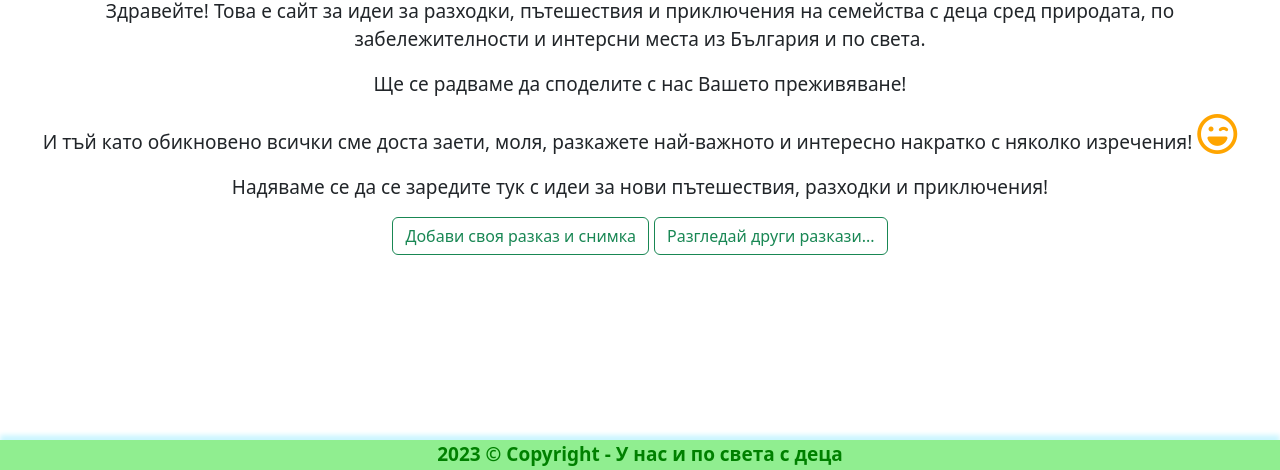
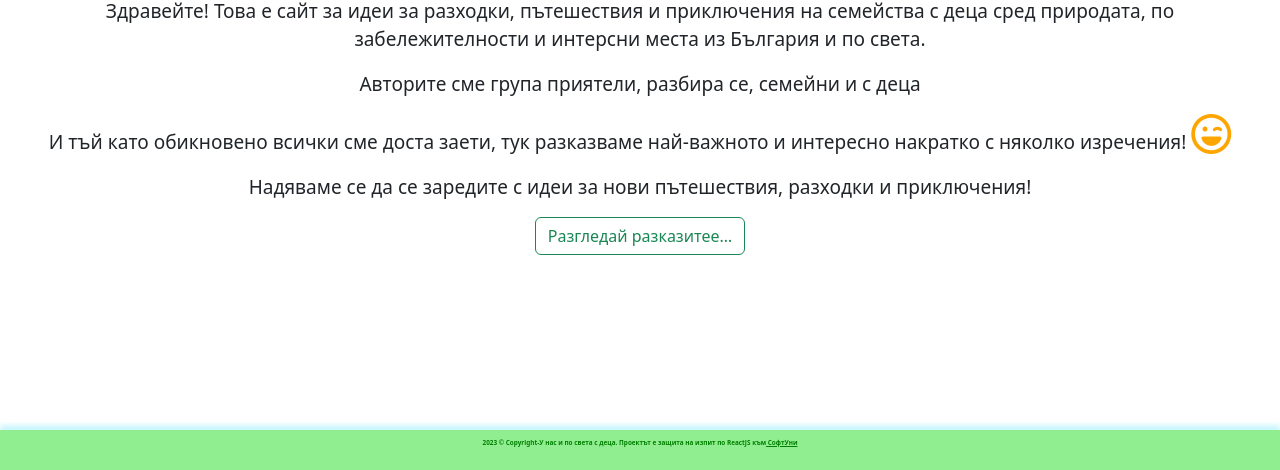
Before and after one commit to NinaNikolova/unasiposvetasdeca, a React (Create React App) app in the folder client/: page / in a window 1280 px wide. Shown: the part 330-800 px from the top of the page. Built offline with nearby package versions, Linux system fonts and the light colour scheme; no server answers.

Commit message:
some bugs was fixed

```diff
--- a/client/src/components/Catalog/Story/Story.js
+++ b/client/src/components/Catalog/Story/Story.js
@@ -20,8 +20,9 @@ export const Story = ({
                 <Card.Img variant="top" src={img} />
 
                 <Card.Body>
-                    <Card.Title>{title}</Card.Title>
-                    <Card.Subtitle className="mb-2 text-muted">{email}</Card.Subtitle>
+
+                    <Card.Title style={{ color: 'green' }}>{title}</Card.Title>
+
                     <Card.Text>{description.slice(0, description.indexOf('. '))}...</Card.Text>
                     <Link to={`/catalog/${_id}`}>
                     <Button variant="success">Прочети повече...</Button>
--- a/client/src/components/Catalog/dashboard.css
+++ b/client/src/components/Catalog/dashboard.css
@@ -23,7 +23,7 @@
 
 #dashboard  .cardLi .card{
   padding: 10px;
-    min-height: 560px;
+    height: 700px;
     margin: 20px auto;
     background-color: white;
     border-radius: 10px;
--- a/client/src/components/Create/Create.js
+++ b/client/src/components/Create/Create.js
@@ -14,12 +14,12 @@ export const Create = () => {
 	const [description, setDescription] = useState("");
 	const [imageFile, setImageFile] = useState(null);
 	const [img, setImageUrl] = useState("");
-	const [route, setRoute] = useState("");
+	// const [route, setRoute] = useState("");
 	const [duration, setDuration] = useState("");
 	const [placesToEat, setPlacesToEat] = useState("");
 
 
-	const handleNameChange = (e) => {
+	const handleTitleChange = (e) => {
 		setTitle(e.target.value);
 	};
 
@@ -33,9 +33,9 @@ export const Create = () => {
 	const handleDurationChange = (e) => {
 		setDuration(e.target.value);
 	};
-	const handleRouteChange = (e) => {
-		setRoute(e.target.value);
-	};
+	// const handleRouteChange = (e) => {
+	// 	setRoute(e.target.value);
+	// };
 	const handlePlacesToEatChange = (e) => {
 		setPlacesToEat(e.target.value);
 	};
@@ -61,8 +61,10 @@ export const Create = () => {
 		setTitle("");
 		setDescription("");
 		setImageFile(null);
-		setRoute("");
 		setDuration("");
+
+		// setRoute("");
+
 		setPlacesToEat("");
 	}
 
@@ -87,7 +89,7 @@ export const Create = () => {
 							type="text"
 							id="title"
 							value={title}
-							onChange={handleNameChange}
+							onChange={handleTitleChange}
 						/>
 					</div>
 					<div>
@@ -108,7 +110,7 @@ export const Create = () => {
 						/>
 					</div>
 					<div>
-						<label htmlFor="duration">Времетраене:</label>
+						<label htmlFor="duration">Времетраене и маршрут:</label>
 						<input
 							type="text"
 							size="100"
@@ -117,7 +119,7 @@ export const Create = () => {
 							onChange={handleDurationChange}
 						/>
 					</div>
-					<div>
+					{/* <div>
 						<label htmlFor="route">Mаршрут:</label>
 						<input
 							type="text"
@@ -126,9 +128,9 @@ export const Create = () => {
 							value={route}
 							onChange={handleRouteChange}
 						/>
-					</div>
+					</div> */}
 					<div>
-						<label htmlFor="placesToEat">Места за хранене:</label>
+						<label htmlFor="placesToEat">Препоръчвам места за хранене:</label>
 						<input
 							type="text"
 							size="100"
--- a/client/src/components/Footer/Footer.js
+++ b/client/src/components/Footer/Footer.js
@@ -1,8 +1,9 @@
 import './Footer.module.css'
+import { Link } from 'react-router-dom';
 export const Footer = () => {
     return (
-        <footer id="site-footer">
-            <p>2023 © Copyright - У нас и по света с деца</p>
+        <footer id="site-footer" >
+               <p style={{ fontSize: "0.4rem" }}>2023 &copy; Copyright-У нас и по света с деца. Проектът е защита нa изпит по ReactJS към<Link to="https://softuni.bg/" target="_blank" style={{ color: 'green' }}> СофтУни</Link></p>
         </footer>
     )
 }
--- a/client/src/components/Footer/Footer.module.css
+++ b/client/src/components/Footer/Footer.module.css
@@ -1,13 +1,14 @@
 footer {
     background-color: lightgreen;
+
     color: green;
     font-weight: bolder;
     text-align: center;
-      padding-bottom: 15px;
+      padding: 8px;
     position: fixed;
     bottom: 0;
     left: 0;
     width: 100%;
-    height: 30px;
+    max-height: 40px;
     box-shadow: 0 -5px 5px #CBF6FF;
   }
--- a/client/src/components/Header/Nav.js
+++ b/client/src/components/Header/Nav.js
@@ -1,5 +1,4 @@
 import { useContext } from 'react'
-import { NavLink} from 'react-router-dom'
 import logo from "./logo.jfif";
 import Container from 'react-bootstrap/Container';
 import {Nav} from 'react-bootstrap';
@@ -26,10 +25,12 @@ export const MyNavbar = () => {
         <Navbar bg="ligth" expand="xxl">
 
             <Container fluid>
-            <Nav.Link style={location.pathname === '/' ? activeStyle : {}} as={Link} to="/" active={location.pathname === '/'} > <Figure>
+            <Nav.Link style={location.pathname === '/' ? activeStyle : {}} as={Link} to="/" active={location.pathname === '/'} >
+                <Figure>
                     <Figure.Image
                         width={160}
                         height={80}
+
                         alt="logo"
                         src={logo}
                     />
--- a/client/src/components/Home/Home.js
+++ b/client/src/components/Home/Home.js
@@ -2,28 +2,36 @@ import './Home.module.css'
 import Button from 'react-bootstrap/Button';
 import UncontrolledExample from './Slider/Slider';
 import { useStoryContext } from '../../contexts/StoryContext';
+import { useAuthContext } from '../../contexts/AuthContext';
 
 export const Home = () => {
     const {stories} =useStoryContext()
+    const { isAuthenticated} = useAuthContext();
+
   return (
-
-
     <section id="home">
       <h1>Кратки разкази "У нас и по света с деца"</h1>
 
       <UncontrolledExample stories={stories}/>
 
       <p>Здравейте! Това е сайт за идеи за разходки, пътешествия и приключения на семейства с деца сред природата, по забележителности и интерсни места из България и по света.</p>
-
-      <p> Ще се радваме да споделите с нас Вашето преживяване!</p>
-      <p>И тъй като обикновено всички сме доста заети, моля, разкажете най-важното и интересно накратко с няколко изречения! <i style={{ fontSize: '40px', color: 'orange' }} className="fa-regular fa-face-laugh-wink"></i></p>
-      <p>Надяваме се да се заредите тук с идеи за нови пътешествия, разходки и приключения!</p>
+      <p></p>
+      <p> Авторите сме група приятели, разбира се, семейни и с деца</p>
+      <p>И тъй като обикновено всички сме доста заети, тук разказваме най-важното и интересно накратко с няколко изречения! <i style={{ fontSize: '40px', color: 'orange' }} className="fa-regular fa-face-laugh-wink"></i></p>
+      <p>Надяваме се да се заредите с идеи за нови пътешествия, разходки и приключения!</p>
 
       <div>
-        <Button className="landing-text" href="/create" variant="outline-success">Добави своя разказ и снимка</Button>{' '}
+        {isAuthenticated === true ?
+          <>
+            <Button className="landing-text" href="/create" variant="outline-success">Добави своя разказ и снимка</Button>{' '}
+            <Button className="landing-text" href="/catalog" variant="outline-success">Разгледай разказитe&hellip;</Button>{' '}
+          </>
+          :
+          <Button className="landing-text" href="/catalog" variant="outline-success">Разгледай разказитеe&hellip;</Button>
+        }
 
-        <Button className="landing-text" href="/catalog" variant="outline-success">Разгледай други разкази...</Button>{' '}
       </div>
+      <br />
     </section>
   )
 }
--- a/client/src/components/Home/Home.module.css
+++ b/client/src/components/Home/Home.module.css
@@ -1,5 +1,5 @@
 #root #main #home {
-  margin-top: 50px;
+  margin-block: 50px;
   display: flex;
   justify-content: center;
   justify-items: center;
@@ -10,6 +10,7 @@
   margin: auto;
   height: 100%;
   width: 100%;
+
   background-color: transparent;
   margin-block: 10px;
 }
--- a/client/src/components/StoryDetails/StoryDetails.js
+++ b/client/src/components/StoryDetails/StoryDetails.js
@@ -1,6 +1,6 @@
 import './StoryDetails.module.css'
 import { useEffect, useState } from "react";
-import { useParams, Link, useNavigate } from "react-router-dom";
+import { useParams, useNavigate } from "react-router-dom";
 import Button from 'react-bootstrap/Button';
 import Figure from 'react-bootstrap/Figure';
 
@@ -12,10 +12,8 @@ import { useStoryContext } from '../../contexts/StoryContext';
 
 
 export const StoryDetails = () => {
-    const { storyDelete, stories } = useStoryContext()
-console.log(stories)
-    const { userId, isAuthenticated, email } = useAuthContext()
-    console.log(userId, email)
+    const { storyDelete } = useStoryContext()
+    const { userId } = useAuthContext()
     const { storyId } = useParams();
     const [story, setStory] = useState({})
 
@@ -28,7 +26,7 @@ console.log(stories)
             .then(result => {
                 setStory(result);
             })
-    }, [])
+    }, [storyId])
 
 console.log(story)
 
@@ -66,14 +64,14 @@ console.log(story)
 
 
                 <div className="info-wrapper">
+
                     <h6><strong><i className="fa-solid fa-user-pen"></i> Автор: </strong></h6>
                     <p>{story.email}</p>
                     <h6><strong><i className="fa-solid fa-book-open-reader"></i> Твоя кратък разказ: </strong></h6>
                     <p>{story.description}</p>
-                    <h6><strong><i className="fa-regular fa-clock"></i> Времетраене: </strong></h6>
+                    <h6><strong><i className="fa-regular fa-clock"></i> Времетраене и марщрут/как се стига до там: </strong></h6>
                     <p>{story.duration}</p>
-                    <h6><strong><i className="fa-solid fa-route"></i> Маршрут и как се стига до там: </strong></h6>
-                    <p>{story.route}</p>
+
                     <h6><strong><i className="fa-solid fa-utensils"></i> Места за хранене, ако има и ви харесват: </strong></h6>
                     <p>{story.placesToEat}</p>
                     <h2><i className="fa-solid fa-person-hiking"></i> <i className="fa-solid fa-person-biking"></i> <i className="fa-solid fa-person-walking-luggage"></i></h2>
```
Also changed, not shown: client/src/services/authService.js (line endings or trailing spaces), 2 other files (tests, documents, lock files or other folders).
